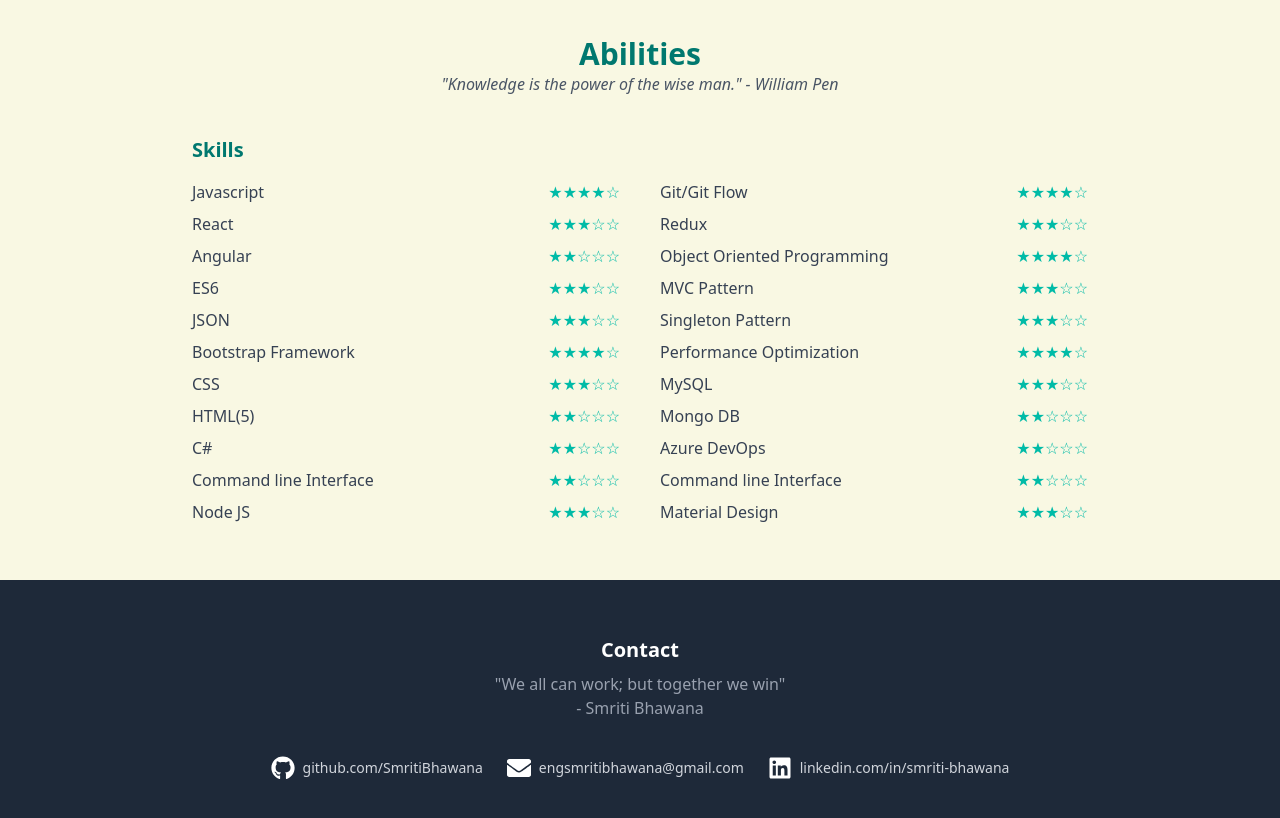
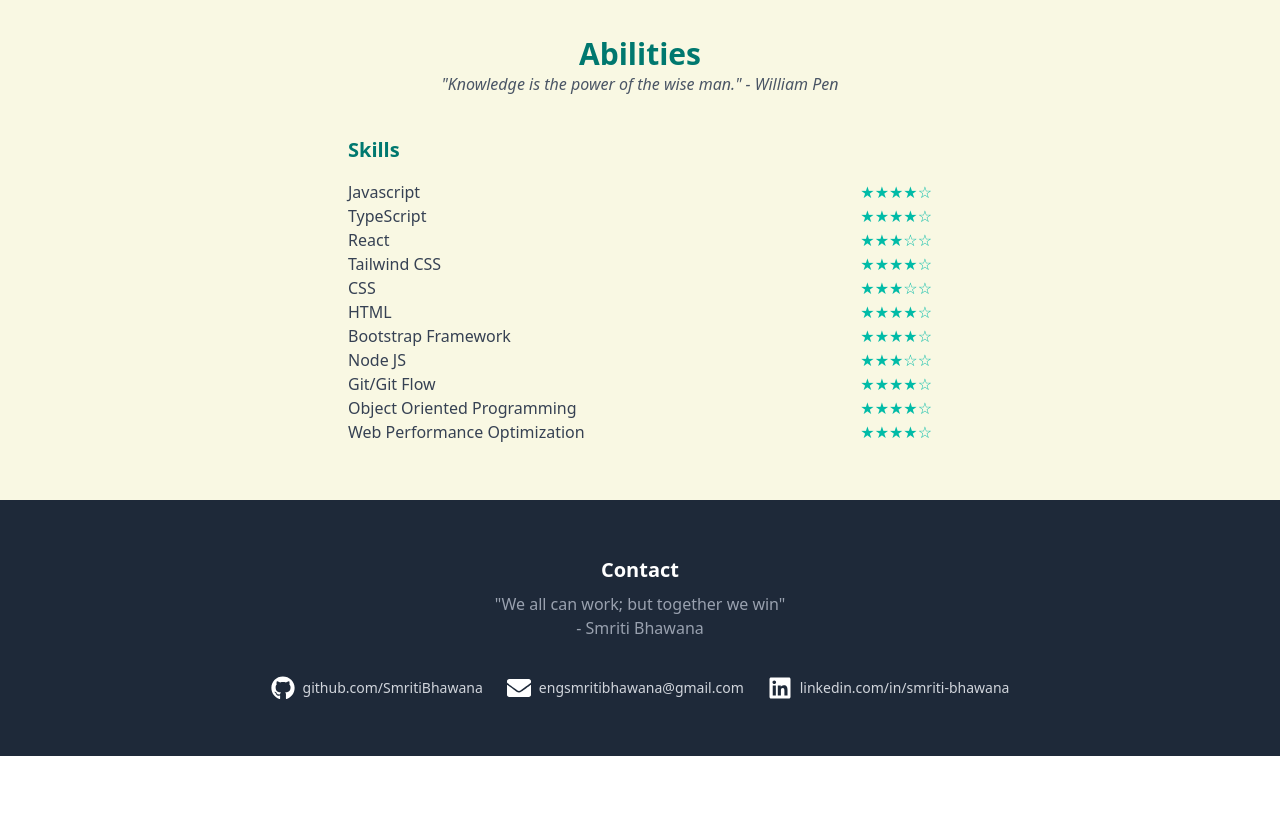
Before and after one commit to SmritiBhawana/my-portfolio, a React (Vite) app: page / in a window 1280 px wide. Shown: the part 2340-3158 px from the top of the page. After the commit the page ends 3096 px from the top, so only its background shows below. Built offline with nearby package versions, Linux system fonts and the light colour scheme.

Commit message:
Updated filename with changes

```diff
--- a/src/components/Abilities.tsx
+++ b/src/components/Abilities.tsx
@@ -1,56 +1,39 @@
 const Abilities = () => {
   const abilities = [
     { name: "Javascript", rating: 4 },
+    { name: "TypeScript", rating: 4 },
     { name: "React", rating: 3 },
-    { name: "Angular", rating: 2 },
-    { name: "ES6", rating: 3 },
-    { name: "JSON", rating: 3 },
+
+    { name: "Tailwind CSS", rating: 4 },
+    { name: "CSS", rating: 3 },
+    { name: "HTML", rating: 4 },
     { name: "Bootstrap Framework", rating: 4 },
-    { name: "CSS", rating: 3 },
-    { name: "HTML(5)", rating: 2 },
-    { name: "C#", rating: 2 },
-    { name: "Command line Interface", rating: 2 },
-    { name: "Node JS", rating: 3 }
-  ];
-
-  const abilities2 = [
+    { name: "Node JS", rating: 3 },
     { name: "Git/Git Flow", rating: 4 },
-    { name: "Redux", rating: 3 },
     { name: "Object Oriented Programming", rating: 4 },
-    { name: "MVC Pattern", rating: 3 },
-    { name: "Singleton Pattern", rating: 3 },
-    { name: "Performance Optimization", rating: 4 },
-    { name: "MySQL", rating: 3 },
-    { name: "Mongo DB", rating: 2 },
-    { name: "Azure DevOps", rating: 2 },
-    { name: "Command line Interface", rating: 2 },
-    { name: "Material Design", rating: 3 },
+    { name: "Web Performance Optimization", rating: 4 },
   ];
 
   return (
     <div className="bg-[#F9F8E3] p-14">
-      <h2 className="text-3xl font-bold text-center text-teal-700">Abilities</h2>
+      <h2 className="text-3xl font-bold text-center text-teal-700">
+        Abilities
+      </h2>
       <p className="text-center text-gray-600 italic mb-10">
         "Knowledge is the power of the wise man." - William Pen
       </p>
-      <div className="grid grid-cols-2 max-w-4xl mx-auto gap-10">
-        <div>
+
+      <div className="flex flex-wrap justify-center gap-4">
+        <div className="sm:w-1/2 w-full">
           <h3 className="text-xl font-bold text-teal-700">Skills</h3>
-          <ul className="mt-4 space-y-2">
+          <ul className="mt-4">
             {abilities.map((ability, index) => (
               <li key={index} className="flex justify-between text-gray-700">
                 {ability.name}
-                <span className="text-teal-500">{"★".repeat(ability.rating)}{"☆".repeat(5 - ability.rating)}</span>
-              </li>
-            ))}
-          </ul>
-        </div>
-        <div>
-          <ul className="mt-4 space-y-2 pt-7">
-            {abilities2.map((ability, index) => (
-              <li key={index} className="flex justify-between text-gray-700">
-                {ability.name}
-                <span className="text-teal-500">{"★".repeat(ability.rating)}{"☆".repeat(5 - ability.rating)}</span>
+                <span className="text-teal-500">
+                  {"★".repeat(ability.rating)}
+                  {"☆".repeat(5 - ability.rating)}
+                </span>
               </li>
             ))}
           </ul>
--- a/tailwind.config.js
+++ b/tailwind.config.js
@@ -2,7 +2,11 @@
 export default {
   content: ["./index.html", "./src/**/*.{js,ts,jsx,tsx}"],
   theme: {
-    extend: {},
+    extend: {
+      screens: {
+        sm: "375px", // Custom breakpoint at 376px
+      },
+    },
   },
   plugins: [],
 };
```
